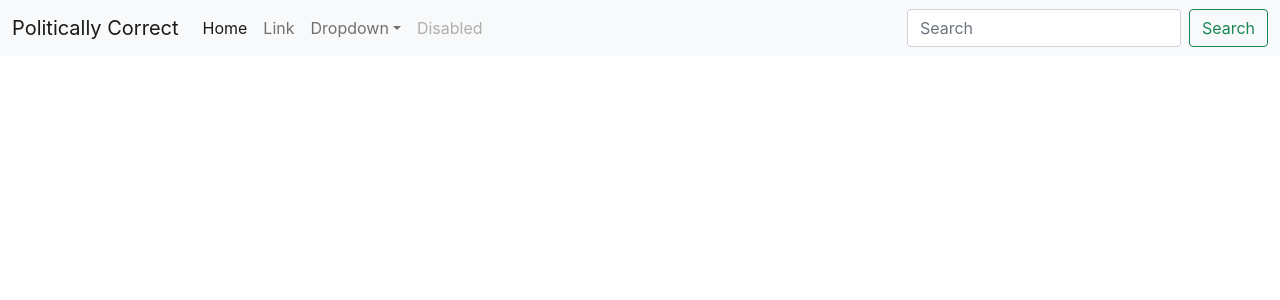
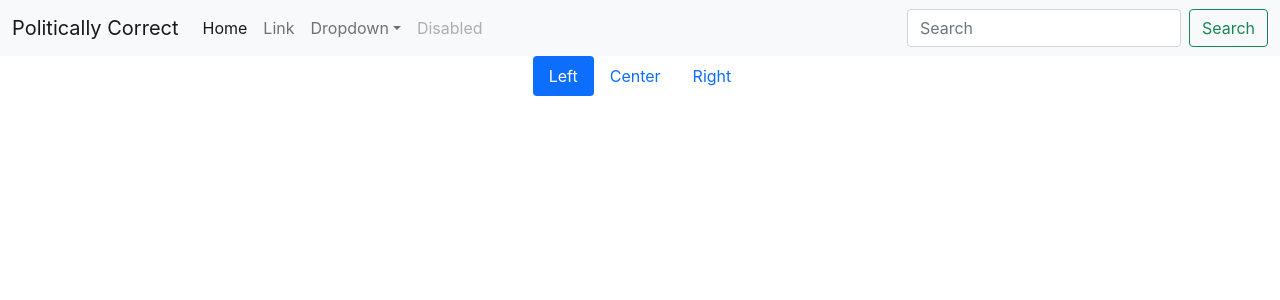
Before and after one commit to caowens/politically-correct, a React (Create React App) app: page / in a window 1280 px wide. Shown: the top 300 px of the page. Built offline with nearby package versions, Linux system fonts and the light colour scheme.

Commit message:
Add navbar with bias filter

```diff
--- a/src/App.js
+++ b/src/App.js
@@ -1,11 +1,12 @@
 import './App.css';
 import NavBar from './components/NavBar';
+import BiasNavBar from './components/BiasNavBar';
 
 function App() {
   return (
     <div className="App">
       <NavBar />
-      {/* <h1>Hello World</h1> */}
+      <BiasNavBar />
     </div>
   );
 }
--- a/src/components/BiasNavBar.jsx
+++ b/src/components/BiasNavBar.jsx
@@ -2,6 +2,16 @@ import React from 'react';
 
 export default function BiasNavBar() {
     return (
-        <h1>Placeholder</h1>
+        <ul class="nav nav-pills justify-content-center">
+            <li class="nav-item">
+                <a class="nav-link active" aria-current="page" href="#">Left</a>
+            </li>
+            <li class="nav-item">
+                <a class="nav-link" href="#">Center</a>
+            </li>
+            <li class="nav-item">
+                <a class="nav-link" href="#">Right</a>
+            </li>
+        </ul>
     )
 }
```
